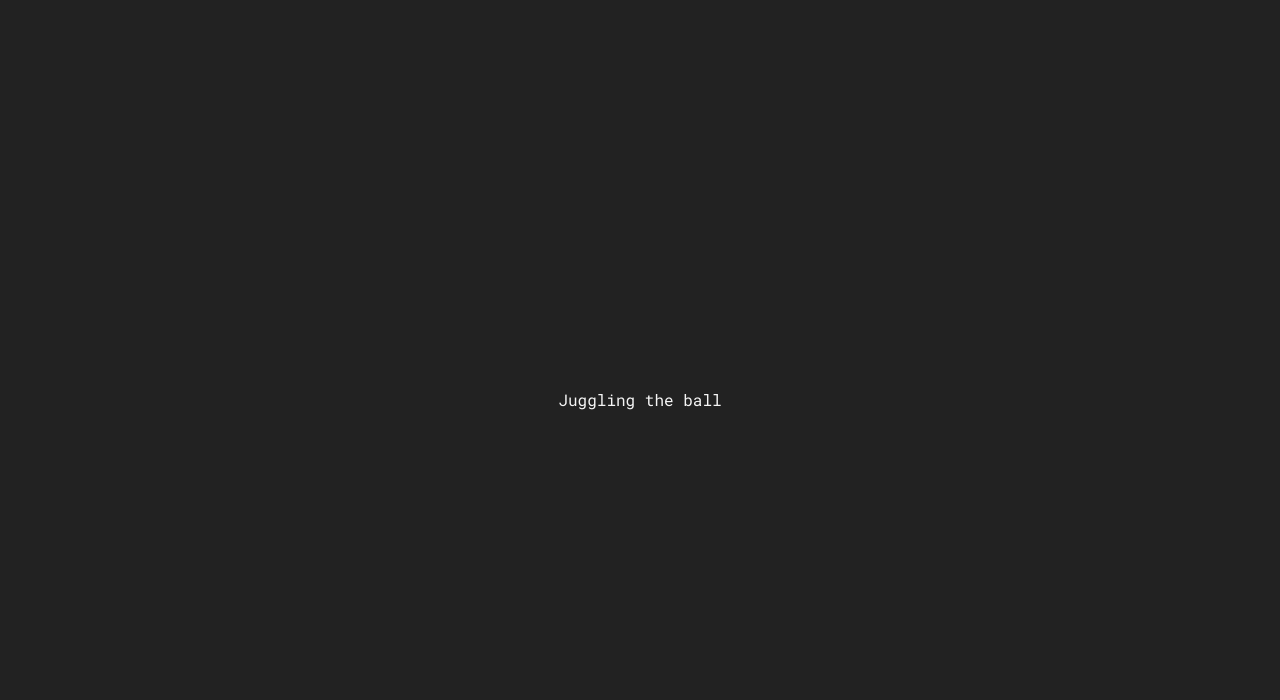
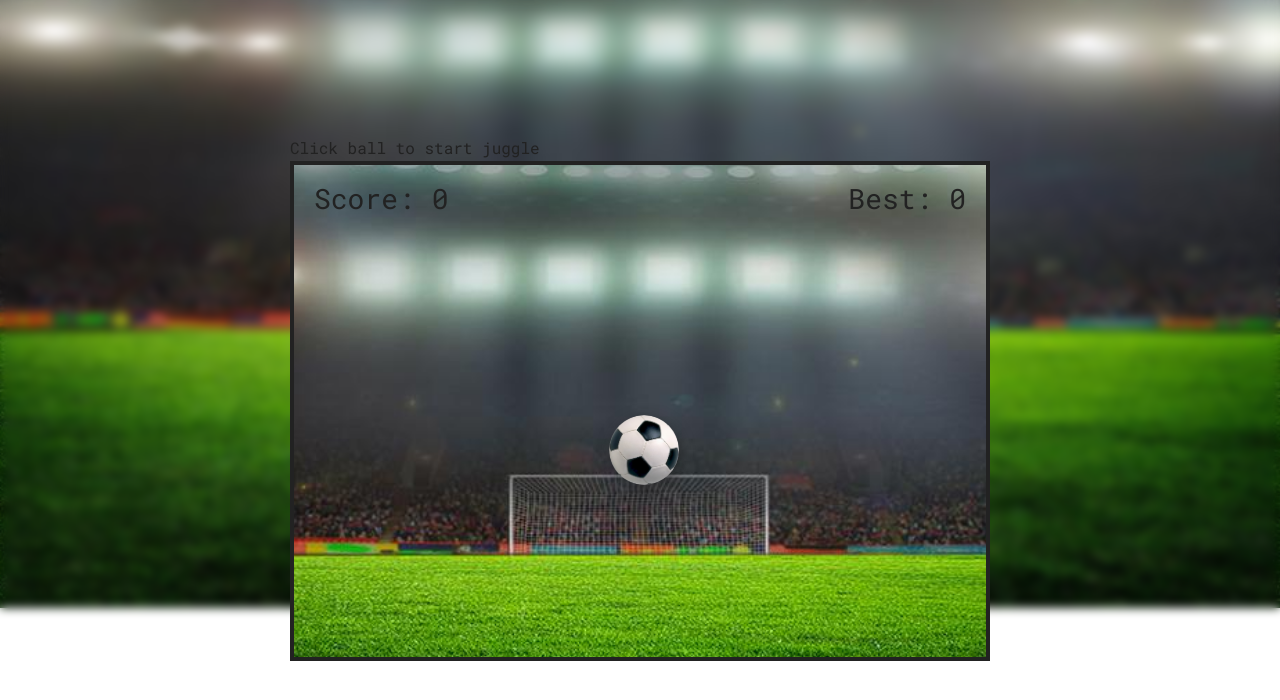
Before and after one commit to GiorgiPasieshvili/juggle-the-ball, a React app: page / in a window 1280 px wide. Built offline with nearby package versions, Linux system fonts and the light colour scheme.

Commit message:
App styles added, started logic init

```diff
--- a/src/component/App.component.js
+++ b/src/component/App.component.js
@@ -1,17 +1,30 @@
 import { PureComponent } from 'react';
-// import PropTypes from 'prop-types';
+import PropTypes from 'prop-types';
 
 import './App.style.scss';
 
 /** @namespace Component/App/Component */
 export class App extends PureComponent {
     static propTypes = {
+        score: PropTypes.number.isRequired,
+        bestScore: PropTypes.number.isRequired,
+        onBallClick: PropTypes.func.isRequired
     }
 
     render() {
+        const { score, bestScore, onBallClick } = this.props;
+
         return (
             <div className='App'>
-                <h1>Juggling the ball</h1>
+                <div className='App-Stats'>
+                    <span>Score: { score }</span>
+                    <span>Best: { bestScore }</span>
+                </div>
+                <div
+                    className='App-Ball'
+                    onClick={ () => onBallClick() }
+                >
+                </div>
             </div>
         );
     }
--- a/src/component/App.container.js
+++ b/src/component/App.container.js
@@ -1,21 +1,74 @@
 import { PureComponent } from 'react';
 
 import App from './App.component';
+
+const BALL_X = '--ballX';
+const BALL_Y = '--ballY';
+const CONT_WIDTH = '--contWidth';
+const CONT_HEIGHT = '--contHeight';
 
 /** @namespace Component/App/Container */
 export class AppContainer extends PureComponent {
 
     state = {
+        score: 0,
+        bestScore: 0,
+        intervalId: 0,
+        delay: 1,
+        isGameOn: false
     };
 
     containerFunctions = {
+        onBallClick: this.onBallClick.bind(this)
     };
 
     containerProps() {
-        // const { } = this.state;
+        const { score, bestScore } = this.state;
 
-        return {
-        };
+        return { score, bestScore };
+    }
+
+    onBallClick() {
+        const { delay, isGameOn } = this.state;
+
+        const ballXPos = this._getAppStyleProperty(BALL_X);
+        const ballYPos = this._getAppStyleProperty(BALL_Y);
+        const contWidth = this._getAppStyleProperty(CONT_WIDTH);
+        const contHeight = this._getAppStyleProperty(CONT_HEIGHT);
+
+        console.log(ballXPos, ballYPos, contWidth, contHeight);
+
+        if (!isGameOn) {
+            const newIntervalId = setInterval(() => this._gamePlay(), delay);
+            this.setState({ intervalId: newIntervalId, isGameOn: true });
+        }
+    }
+
+    _gamePlay() {
+        // const { intervalId } = this.state;
+        console.log('Game on!')
+        const ballYPos = this._getAppStyleProperty(BALL_Y);
+
+        this._setAppStyleProperty(BALL_Y, `${ballYPos + 1}px`)
+
+        if (ballYPos > 400) {
+            this._setAppStyleProperty(BALL_Y, `250px`)
+        }
+
+
+        // if (intervalId) {
+        //     clearInterval(intervalId);
+        //     this.setState({ intervalId: 0 });
+        //     return;
+        // }
+    }
+
+    _setAppStyleProperty(variable, value) {
+        document.querySelector('.App').style.setProperty(variable, value);
+    }
+
+    _getAppStyleProperty(variable) {
+        return parseFloat(getComputedStyle(document.querySelector('.App')).getPropertyValue(variable));
     }
 
     render() {
--- a/src/component/App.style.scss
+++ b/src/component/App.style.scss
@@ -1,2 +1,33 @@
 .App {
+    --contWidth: 700px;
+    --contHeight: 500px;
+    --ballX: 350px;
+    --ballY: 250px;
+
+    width: var(--contWidth);
+    height: var(--contHeight);
+    border: 4px solid #222;
+    background: url('../../public/background.jpg') no-repeat center / 180%;
+    padding: 20px;
+    position: relative;
+
+    &-Stats {
+        display: flex;
+        justify-content: space-between;
+
+        font-size: 28px;
+    }
+
+    &-Ball {
+        width: 70px;
+        height: 70px;
+        border-radius: 50%;
+        background: url('../../public/logo.png') no-repeat center / cover;
+        box-shadow: 2px 3px 13px rgba(34, 34, 34, 0.5);
+        cursor: pointer;
+        position: absolute;
+        left: var(--ballX);
+        top: var(--ballY);
+        transform: translate(-50%);
+    }
 }
--- a/src/index.js
+++ b/src/index.js
@@ -1,5 +1,5 @@
 // Import Modules
-import { render } from 'react-dom';
+import { createRoot } from 'react-dom/client';
 import { PureComponent } from 'react';
 
 // Import Styles
@@ -11,9 +11,13 @@ import App from './component/App.container';
 class AppRouter extends PureComponent {
   render() {
       return (
-        <App/>
+        <>
+          <p>Click ball to start juggle</p>
+          <App/>
+        </>
       )
   }
 }
 
-render(<AppRouter />, document.getElementById('root'));
+const root = createRoot(document.getElementById('root'));
+root.render(<AppRouter/>);
--- a/src/style/main.scss
+++ b/src/style/main.scss
@@ -6,16 +6,13 @@ body {
     display: flex;
     justify-content: center;
     align-items: center;
-    color: #f5f5f5;
-    background: #222;
+    color: #222;
+    background: url('../../public/background.jpg') no-repeat center -245px / cover;
+    backdrop-filter: blur(5px);
 }
 
-/* ScrollBar Styles */
-::-webkit-scrollbar {
-    width: 5px;
+#root {
+    display: flex;
+    flex-direction: column;
+    gap: 5px;
 }
-
-::-webkit-scrollbar-thumb {
-    border-radius: 6px;
-    background: #f5f5f5;
-}
--- a/src/style/reset.scss
+++ b/src/style/reset.scss
@@ -55,3 +55,7 @@ html, body, div, span, applet, object, iframe, h1, h2, h3, h4, h5, h6, p, blockq
   textarea {
     color: inherit;
   }
+
+  * {
+    box-sizing: border-box;
+  }
```
Also changed, not shown: public/background.jpg (added).
